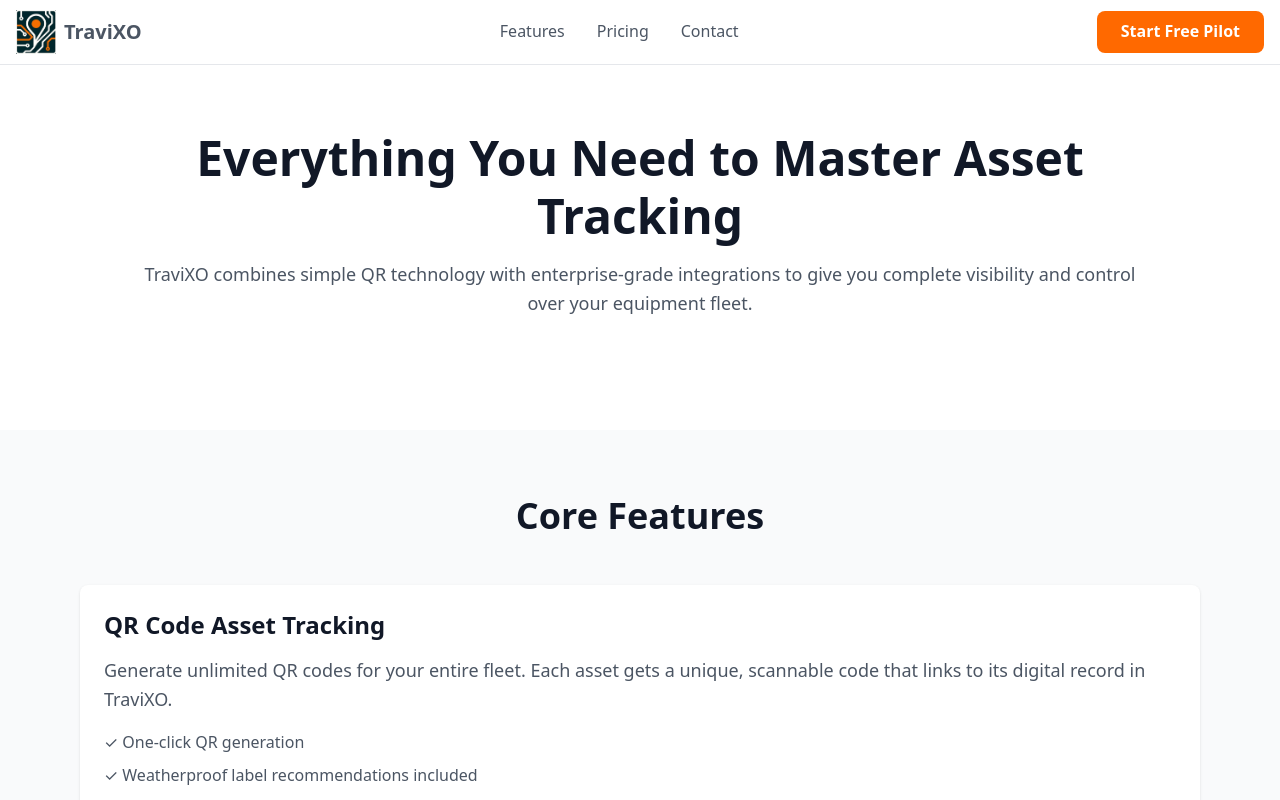
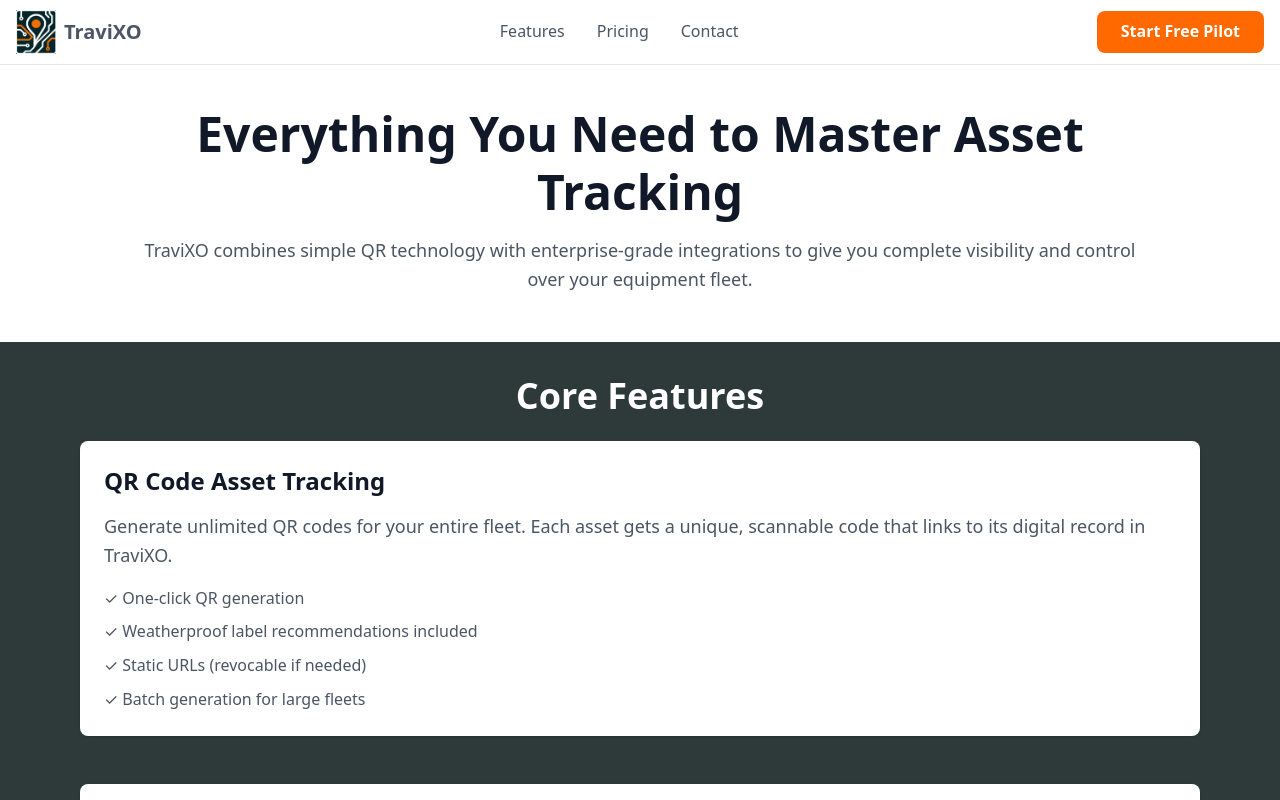
Before and after one commit to Travixo-Systems/travixo-web, a Next.js app: page /features in a window 1280 px wide. Shown: the top 800 px of the page. Built offline with nearby package versions, Linux system fonts and the light colour scheme.

Commit message:
fix: update brand colors to match logo palette
- Dark navy: #00252b
- Orange: #f26f00
- Dark gray-green: #2d3a39

Corrected from estimated colors to actual logo palette

```diff
--- a/app/features/page.tsx
+++ b/app/features/page.tsx
@@ -13,20 +13,20 @@
       <main className="min-h-screen bg-white">
 
         {/* Hero */}
-        <section className="container mx-auto px-4 py-16 max-w-5xl">
+        <section className="container mx-auto px-4 py-10 max-w-5xl">
           <h1 className="text-md font-bold text-center text-gray-900 mb-4">
             Everything You Need to Master Asset Tracking
           </h1>
-          <p className="text-xl text-center text-gray-600 mb-12">
+          <p className="text-xl text-center text-gray-600 mb-2">
             TraviXO combines simple QR technology with enterprise-grade integrations
             to give you complete visibility and control over your equipment fleet.
           </p>
         </section>
 
         {/* Core Features */}
-        <section className="bg-gray-50 py-16">
+        <section className="bg-[#2d3a39] py-8">
           <div className="container mx-auto px-4 max-w-6xl">
-            <h2 className="text-3xl font-bold text-center text-gray-900 mb-12">
+            <h2 className="text-3xl font-bold text-center text-white mb-6">
               Core Features
             </h2>
 
--- a/app/globals.css
+++ b/app/globals.css
@@ -2,8 +2,9 @@
 
 :root {
   /* Colors - Based on your logo */
-  --color-orange: #FF6B35;
-  --color-navy: #1A2332;
+  --color-orange: #f26f00;
+  --color-navy: #00252b;
+  --color-dark-gray: #2d3a39;
   --color-white: #FFFFFF;
   --color-gray-50: #F9FAFB;
   --color-gray-100: #F3F4F6;
--- a/app/pricing/page.tsx
+++ b/app/pricing/page.tsx
@@ -170,8 +170,8 @@
                   Is there a free trial?
                 </h3>
                 <p className="text-gray-600">
-                  Yes! Founding customers (first 20 companies) get a 3-month
-                  free pilot with up to 100 assets. After the pilot, you can
+                  Yes! Founding customers (first 20 companies) get a 2-month
+                  free pilot with up to 60 assets. After the pilot, you can
                   choose any paid plan.
                 </p>
               </div>
```
